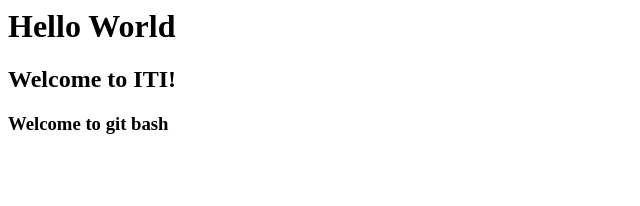
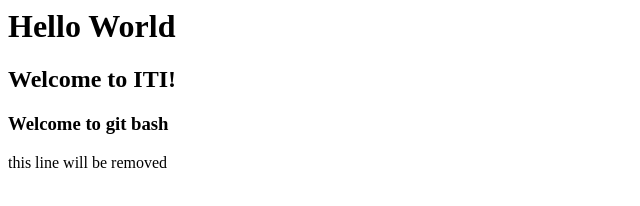
Before and after one commit to SalmaAliHassan/New-project, a plain HTML site: page index.html in a window 1280 px wide. Shown: the whole page, without its empty margins (0-640 px from the left). Drawn offline with Linux system fonts and the light colour scheme.

Commit message:
master reollback

```diff
--- a/index.html
+++ b/index.html
@@ -1,3 +1,4 @@
 <h1> Hello World </h1>
 <h2>Welcome to ITI!</h2>
 <h3>Welcome to git bash</h3>
+this line will be removed
```
